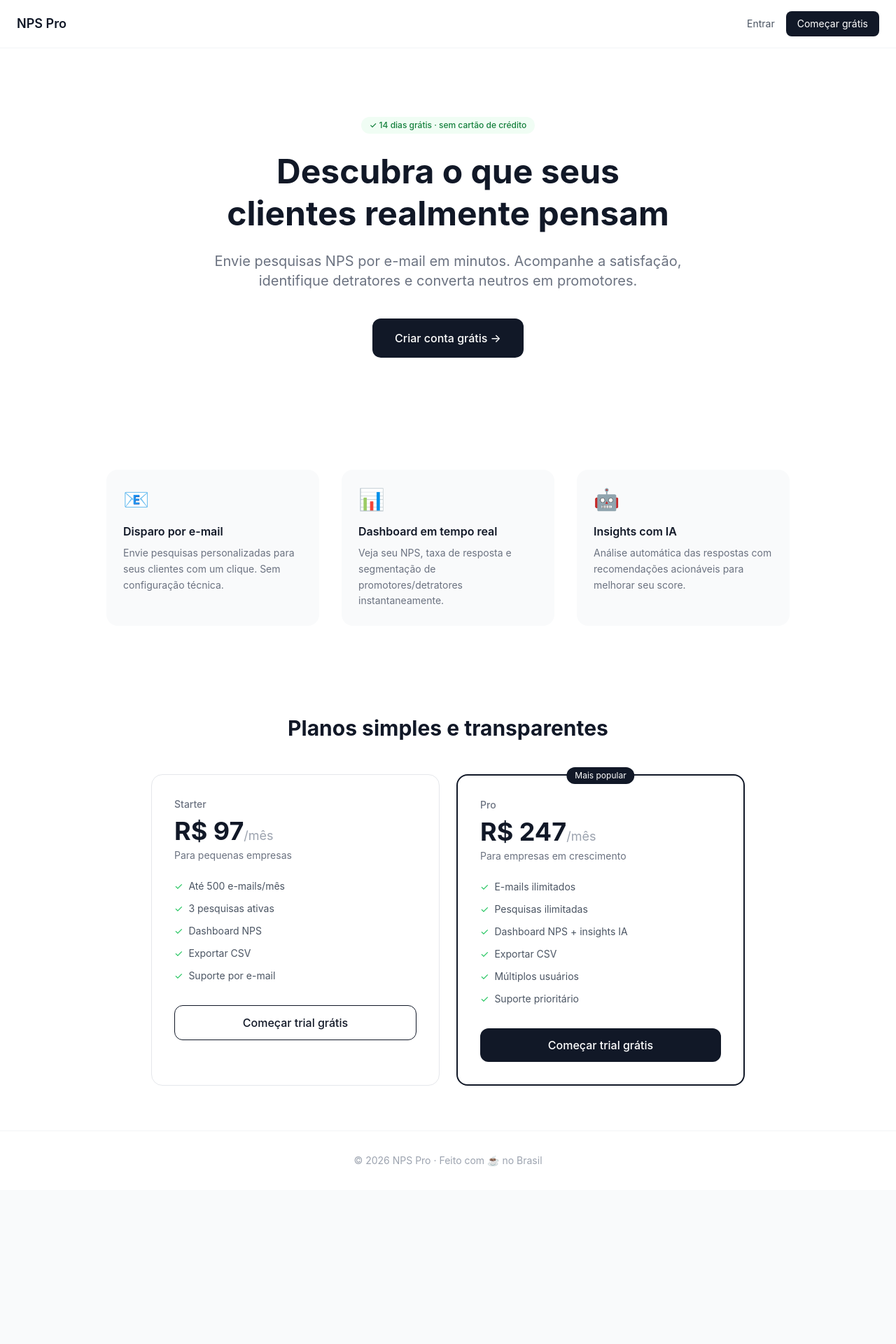
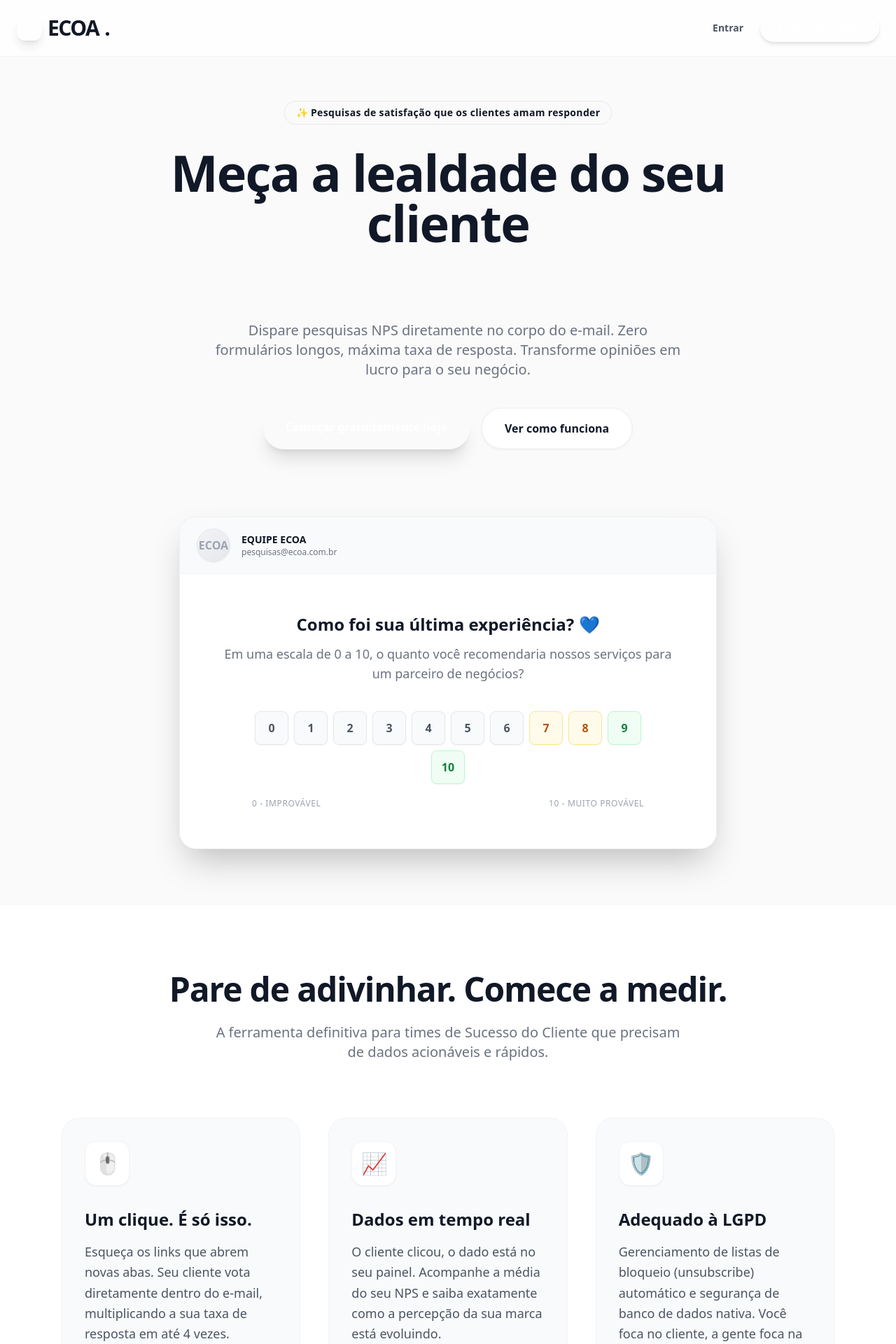
Before and after one commit to BrunoHS14/meu-app-nps, a Next.js app: page / in a window 1280 px wide. Shown: the top 1920 px of the page at 70% size. Before the commit the page ends 1700 px from the top, so only its background shows below. Built offline with nearby package versions, Linux system fonts and the light colour scheme.

Commit message:
restaura landing page e adiciona menu pesquisas

```diff
--- a/app/dashboard/page.tsx
+++ b/app/dashboard/page.tsx
@@ -169,6 +169,7 @@
             Fazer upgrade →
           </a>
         )}
+        <a href="/dashboard/pesquisas" className="text-sm text-gray-500 hover:text-gray-900">Pesquisas</a>
         <button onClick={signOut} className={`text-xs text-gray-400 hover:text-gray-600 ${org?.plan !== 'trial' ? 'ml-auto' : ''}`}>
           Sair
         </button>
--- a/app/page.tsx
+++ b/app/page.tsx
@@ -1,93 +1,164 @@
-'use client'
 import Link from 'next/link'
 
 export default function Home() {
   return (
-    <div className="min-h-screen bg-white">
-      {/* NAV */}
-      <nav className="border-b border-gray-100 px-6 py-4 flex items-center justify-between">
-        <span className="font-semibold text-lg">NPS Pro</span>
-        <div className="flex gap-4 items-center">
-          <Link href="/login" className="text-sm text-gray-600 hover:text-gray-900">Entrar</Link>
-          <Link href="/login?signup=1" className="text-sm bg-gray-900 text-white px-4 py-2 rounded-lg hover:bg-gray-700">
-            Começar grátis
+    <div className="min-h-screen bg-[#FAFAFA] font-sans selection:bg-ecoa-purple selection:text-white text-gray-900">
+
+      {/* 1. HEADER / NAVBAR BEM PROFISSIONAL */}
+      <header className="fixed top-0 w-full bg-white/80 backdrop-blur-md border-b border-gray-100 z-50">
+        <nav className="flex items-center justify-between h-20 px-6 max-w-7xl mx-auto">
+          {/* Logo */}
+          <div className="text-3xl font-extrabold tracking-tighter text-ecoa-dark flex items-center gap-2">
+            <div className="w-9 h-9 rounded-xl bg-gradient-to-tr from-ecoa-blue to-ecoa-violet flex items-center justify-center text-white text-base font-black shadow-lg shadow-ecoa-blue/20">
+              E
+            </div>
+            ECOA<span className="text-ecoa-blue">.</span>
+          </div>
+
+          {/* Botões de Acesso (Entrar e Criar Conta) */}
+          <div className="flex items-center gap-6">
+            <Link href="/login" className="text-sm font-semibold text-gray-600 hover:text-ecoa-dark transition-colors hidden sm:block">
+              Entrar
+            </Link>
+            <Link href="/login" className="px-6 py-2.5 text-sm font-semibold text-white bg-ecoa-dark hover:bg-gray-800 transition-all duration-300 rounded-full shadow-md hover:shadow-lg">
+              Criar conta grátis
             </Link>
           </div>
         </nav>
+      </header>
 
-      {/* HERO */}
-      <section className="max-w-4xl mx-auto px-6 py-24 text-center">
-        <div className="inline-block bg-green-50 text-green-700 text-xs font-medium px-3 py-1 rounded-full mb-6">
-          ✓ 14 dias grátis · sem cartão de crédito
+      {/* 2. HERO SECTION (A Promessa Principal) */}
+      <main className="flex flex-col items-center justify-center text-center px-4 pt-36 pb-20 max-w-5xl mx-auto">
+        <div className="inline-flex items-center px-4 py-1.5 mb-8 rounded-full bg-ecoa-blue/10 text-ecoa-blue text-sm font-bold tracking-wide border border-ecoa-blue/20">
+          ✨ Pesquisas de satisfação que os clientes amam responder
         </div>
-        <h1 className="text-5xl font-bold text-gray-900 leading-tight mb-6">
-          Descubra o que seus<br />clientes realmente pensam
+
+        <h1 className="text-5xl md:text-7xl font-extrabold text-ecoa-dark tracking-tight mb-8 leading-[1.1]">
+          Meça a lealdade do seu cliente <br className="hidden md:block" />
+          <span className="bg-gradient-to-r from-ecoa-blue to-ecoa-purple text-transparent bg-clip-text">
+            antes que ele cancele.
+          </span>
         </h1>
-        <p className="text-xl text-gray-500 mb-10 max-w-2xl mx-auto">
-          Envie pesquisas NPS por e-mail em minutos. Acompanhe a satisfação, identifique detratores e converta neutros em promotores.
+
+        <p className="text-lg md:text-xl text-gray-500 mb-10 max-w-2xl leading-relaxed">
+          Dispare pesquisas NPS diretamente no corpo do e-mail. Zero formulários longos, máxima taxa de resposta. Transforme opiniões em lucro para o seu negócio.
         </p>
-        <Link href="/login?signup=1" className="inline-block bg-gray-900 text-white text-base font-medium px-8 py-4 rounded-xl hover:bg-gray-700 transition">
-          Criar conta grátis →
+
+        {/* Call to Action principal */}
+        <div className="flex flex-col sm:flex-row gap-4 w-full sm:w-auto z-10">
+          <Link href="/login" className="px-8 py-4 text-base font-bold text-white bg-gradient-to-r from-ecoa-blue to-ecoa-purple hover:scale-105 transition-transform duration-300 rounded-full shadow-xl shadow-ecoa-purple/20 w-full sm:w-auto">
+            Começar gratuitamente hoje
           </Link>
-      </section>
+          <a href="#como-funciona" className="px-8 py-4 text-base font-bold text-ecoa-dark bg-white border-2 border-gray-100 hover:border-gray-200 transition-colors rounded-full shadow-sm w-full sm:w-auto flex items-center justify-center gap-2">
+            Ver como funciona
+          </a>
+        </div>
 
-      {/* FEATURES */}
-      <section className="max-w-5xl mx-auto px-6 py-16 grid grid-cols-1 md:grid-cols-3 gap-8">
-        {[
-          { icon: '📧', title: 'Disparo por e-mail', desc: 'Envie pesquisas personalizadas para seus clientes com um clique. Sem configuração técnica.' },
-          { icon: '📊', title: 'Dashboard em tempo real', desc: 'Veja seu NPS, taxa de resposta e segmentação de promotores/detratores instantaneamente.' },
-          { icon: '🤖', title: 'Insights com IA', desc: 'Análise automática das respostas com recomendações acionáveis para melhorar seu score.' },
-        ].map(f => (
-          <div key={f.title} className="bg-gray-50 rounded-2xl p-6">
-            <div className="text-3xl mb-4">{f.icon}</div>
-            <h3 className="font-semibold text-gray-900 mb-2">{f.title}</h3>
-            <p className="text-sm text-gray-500 leading-relaxed">{f.desc}</p>
+        {/* 3. O MOCKUP DO E-MAIL (A prova visual) */}
+        <div className="mt-24 w-full max-w-3xl bg-white rounded-3xl shadow-2xl border border-gray-200/60 overflow-hidden transform hover:-translate-y-2 transition-transform duration-500">
+          <div className="bg-gray-50 px-6 py-4 flex items-center gap-4 border-b border-gray-100 text-left">
+            <div className="w-12 h-12 rounded-full bg-gradient-to-br from-gray-100 to-gray-200 flex items-center justify-center text-gray-400 font-bold border border-gray-200 shadow-sm">
+              ECOA
+            </div>
+            <div>
+              <p className="text-sm font-bold text-gray-900">EQUIPE ECOA</p>
+              <p className="text-xs text-gray-500">pesquisas@ecoa.com.br</p>
+            </div>
+          </div>
+
+          <div className="p-10 md:p-14 text-center bg-white relative">
+            <div className="absolute top-0 left-0 w-full h-1 bg-gradient-to-r from-ecoa-blue to-ecoa-purple"></div>
+            <h2 className="text-2xl font-bold text-gray-900 mb-3">Como foi sua última experiência? 💙</h2>
+            <p className="text-gray-500 mb-10 text-lg">
+              Em uma escala de 0 a 10, o quanto você recomendaria nossos serviços para um parceiro de negócios?
+            </p>
+
+            <div className="flex flex-wrap justify-center gap-2 max-w-xl mx-auto">
+              {[0,1,2,3,4,5,6,7,8,9,10].map((num) => (
+                <div key={num} className={`w-10 h-10 md:w-12 md:h-12 flex items-center justify-center rounded-lg border font-bold text-sm md:text-base cursor-pointer hover:scale-110 transition-transform shadow-sm
+                  ${num <= 6 ? 'border-gray-200 text-gray-600 bg-gray-50 hover:bg-red-50 hover:text-red-600 hover:border-red-200' :
+                    num <= 8 ? 'border-amber-200 text-amber-700 bg-amber-50 hover:bg-amber-100' :
+                    'border-green-200 text-green-700 bg-green-50 hover:bg-green-100'}`}>
+                  {num}
                 </div>
               ))}
-      </section>
+            </div>
+            <div className="flex justify-between text-xs font-medium text-gray-400 mt-5 max-w-xl mx-auto px-2 uppercase tracking-wider">
+              <span>0 - Improvável</span>
+              <span>10 - Muito Provável</span>
+            </div>
+          </div>
+        </div>
+      </main>
 
-      {/* PRICING */}
-      <section className="max-w-4xl mx-auto px-6 py-16" id="pricing">
-        <h2 className="text-3xl font-bold text-center mb-12">Planos simples e transparentes</h2>
-        <div className="grid grid-cols-1 md:grid-cols-2 gap-6">
-          {/* STARTER */}
-          <div className="border border-gray-200 rounded-2xl p-8">
-            <div className="text-sm font-medium text-gray-500 mb-2">Starter</div>
-            <div className="text-4xl font-bold mb-1">R$ 97<span className="text-lg font-normal text-gray-400">/mês</span></div>
-            <p className="text-sm text-gray-500 mb-6">Para pequenas empresas</p>
-            <ul className="space-y-3 text-sm text-gray-600 mb-8">
-              {['Até 500 e-mails/mês', '3 pesquisas ativas', 'Dashboard NPS', 'Exportar CSV', 'Suporte por e-mail'].map(i => (
-                <li key={i} className="flex gap-2"><span className="text-green-500">✓</span>{i}</li>
-              ))}
-            </ul>
-            <Link href="/login?signup=1&plan=starter" className="block text-center border border-gray-900 text-gray-900 py-3 rounded-xl font-medium hover:bg-gray-50">
-              Começar trial grátis
-            </Link>
+      {/* 4. SEÇÃO DE BENEFÍCIOS REAIS */}
+      <section id="como-funciona" className="py-24 bg-white">
+        <div className="max-w-6xl mx-auto px-6">
+          <div className="text-center mb-20">
+            <h2 className="text-3xl md:text-5xl font-extrabold text-ecoa-dark mb-6 tracking-tight">Pare de adivinhar. Comece a medir.</h2>
+            <p className="text-gray-500 text-xl max-w-2xl mx-auto">A ferramenta definitiva para times de Sucesso do Cliente que precisam de dados acionáveis e rápidos.</p>
           </div>
 
-          {/* PRO */}
-          <div className="border-2 border-gray-900 rounded-2xl p-8 relative">
-            <div className="absolute -top-3 left-1/2 -translate-x-1/2 bg-gray-900 text-white text-xs px-3 py-1 rounded-full">
-              Mais popular
+          <div className="grid md:grid-cols-3 gap-10">
+            {/* Card 1 */}
+            <div className="p-8 bg-gray-50 rounded-3xl border border-gray-100">
+              <div className="w-16 h-16 bg-white shadow-sm border border-gray-100 text-ecoa-blue rounded-2xl flex items-center justify-center text-3xl mb-8">
+                🖱️
               </div>
-            <div className="text-sm font-medium text-gray-500 mb-2">Pro</div>
-            <div className="text-4xl font-bold mb-1">R$ 247<span className="text-lg font-normal text-gray-400">/mês</span></div>
-            <p className="text-sm text-gray-500 mb-6">Para empresas em crescimento</p>
-            <ul className="space-y-3 text-sm text-gray-600 mb-8">
-              {['E-mails ilimitados', 'Pesquisas ilimitadas', 'Dashboard NPS + insights IA', 'Exportar CSV', 'Múltiplos usuários', 'Suporte prioritário'].map(i => (
-                <li key={i} className="flex gap-2"><span className="text-green-500">✓</span>{i}</li>
-              ))}
-            </ul>
-            <Link href="/login?signup=1&plan=pro" className="block text-center bg-gray-900 text-white py-3 rounded-xl font-medium hover:bg-gray-700">
-              Começar trial grátis
-            </Link>
+              <h3 className="text-2xl font-bold text-ecoa-dark mb-4">Um clique. É só isso.</h3>
+              <p className="text-gray-600 leading-relaxed text-lg">
+                Esqueça os links que abrem novas abas. Seu cliente vota diretamente dentro do e-mail, multiplicando a sua taxa de resposta em até 4 vezes.
+              </p>
+            </div>
+
+            {/* Card 2 */}
+            <div className="p-8 bg-gray-50 rounded-3xl border border-gray-100">
+              <div className="w-16 h-16 bg-white shadow-sm border border-gray-100 text-ecoa-purple rounded-2xl flex items-center justify-center text-3xl mb-8">
+                📈
+              </div>
+              <h3 className="text-2xl font-bold text-ecoa-dark mb-4">Dados em tempo real</h3>
+              <p className="text-gray-600 leading-relaxed text-lg">
+                O cliente clicou, o dado está no seu painel. Acompanhe a média do seu NPS e saiba exatamente como a percepção da sua marca está evoluindo.
+              </p>
+            </div>
+
+            {/* Card 3 */}
+            <div className="p-8 bg-gray-50 rounded-3xl border border-gray-100">
+              <div className="w-16 h-16 bg-white shadow-sm border border-gray-100 text-ecoa-violet rounded-2xl flex items-center justify-center text-3xl mb-8">
+                🛡️
+              </div>
+              <h3 className="text-2xl font-bold text-ecoa-dark mb-4">Adequado à LGPD</h3>
+              <p className="text-gray-600 leading-relaxed text-lg">
+                Gerenciamento de listas de bloqueio (unsubscribe) automático e segurança de banco de dados nativa. Você foca no cliente, a gente foca na segurança.
+              </p>
+            </div>
           </div>
         </div>
       </section>
 
-      <footer className="border-t border-gray-100 py-8 text-center text-sm text-gray-400">
-        © {new Date().getFullYear()} NPS Pro · Feito com ☕ no Brasil
+      {/* 5. CALL TO ACTION FINAL */}
+      <section className="py-20 bg-ecoa-dark">
+        <div className="max-w-4xl mx-auto px-6 text-center">
+          <h2 className="text-4xl font-extrabold text-white mb-6">Pronto para ouvir seus clientes?</h2>
+          <p className="text-gray-400 text-xl mb-10">Crie sua conta em 30 segundos e envie sua primeira pesquisa hoje mesmo.</p>
+          <Link href="/login" className="inline-block px-10 py-5 text-lg font-bold text-ecoa-dark bg-white hover:bg-gray-100 transition-colors rounded-full shadow-xl">
+            Criar minha conta agora
+          </Link>
+        </div>
+      </section>
+
+      {/* 6. FOOTER LIMPÃO */}
+      <footer className="bg-white py-12 border-t border-gray-100">
+        <div className="max-w-7xl mx-auto px-6 flex flex-col md:flex-row items-center justify-between">
+          <div className="text-2xl font-extrabold tracking-tighter text-ecoa-dark mb-4 md:mb-0">
+            ECOA<span className="text-ecoa-blue">.</span>
+          </div>
+          <p className="text-gray-400 text-sm font-medium">
+            © {new Date().getFullYear()} ECOA Software B2B. Feito para crescer.
+          </p>
+        </div>
       </footer>
+
     </div>
   )
 }
```
Lines whose indentation alone changed are shown as unchanged.
